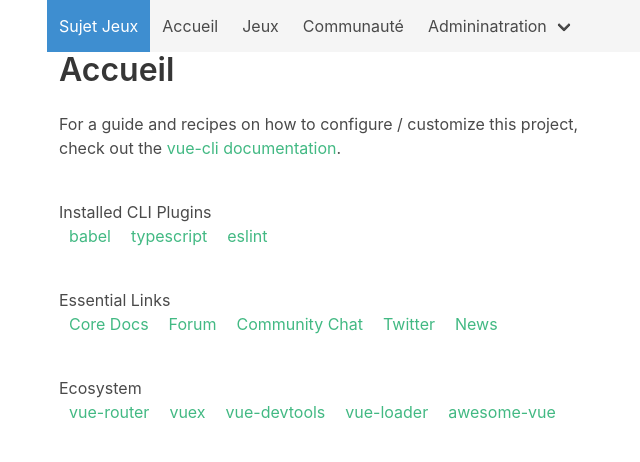
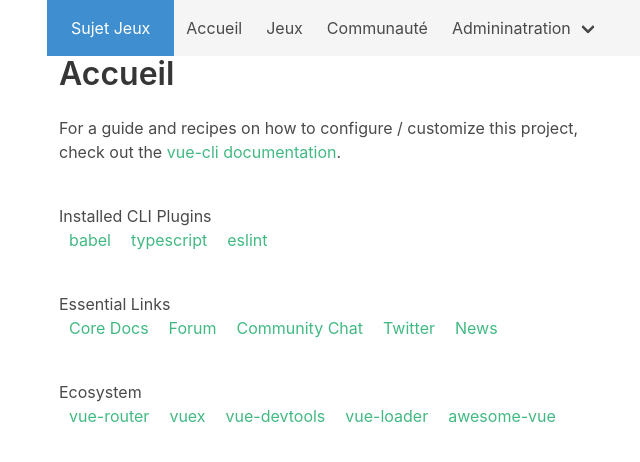
Before and after one commit to mathieudupoux/it203-projet, a Vue app in the folder source/frontend/: page / in a window 1280 px wide. Shown: the top 462 px of the page, without its empty margins (101-741 px from the left). Built offline with nearby package versions, Linux system fonts and the light colour scheme.

Commit message:
Add link to root in brand nav item

```diff
--- a/source/frontend/src/components/navigation.vue
+++ b/source/frontend/src/components/navigation.vue
@@ -4,7 +4,7 @@
     <!-- Navbar Brand containing the Heading -->
     <div class="navbar-brand">
       <a class="navbar-item has-background-info" href="#">
-        <h1 class="has-text-white">Sujet Jeux</h1>
+        <router-link class="navbar-item has-text-white" to="/">Sujet Jeux</router-link>
       </a>
 
       <!-- Burger Icons for responsive navbar -->
```
